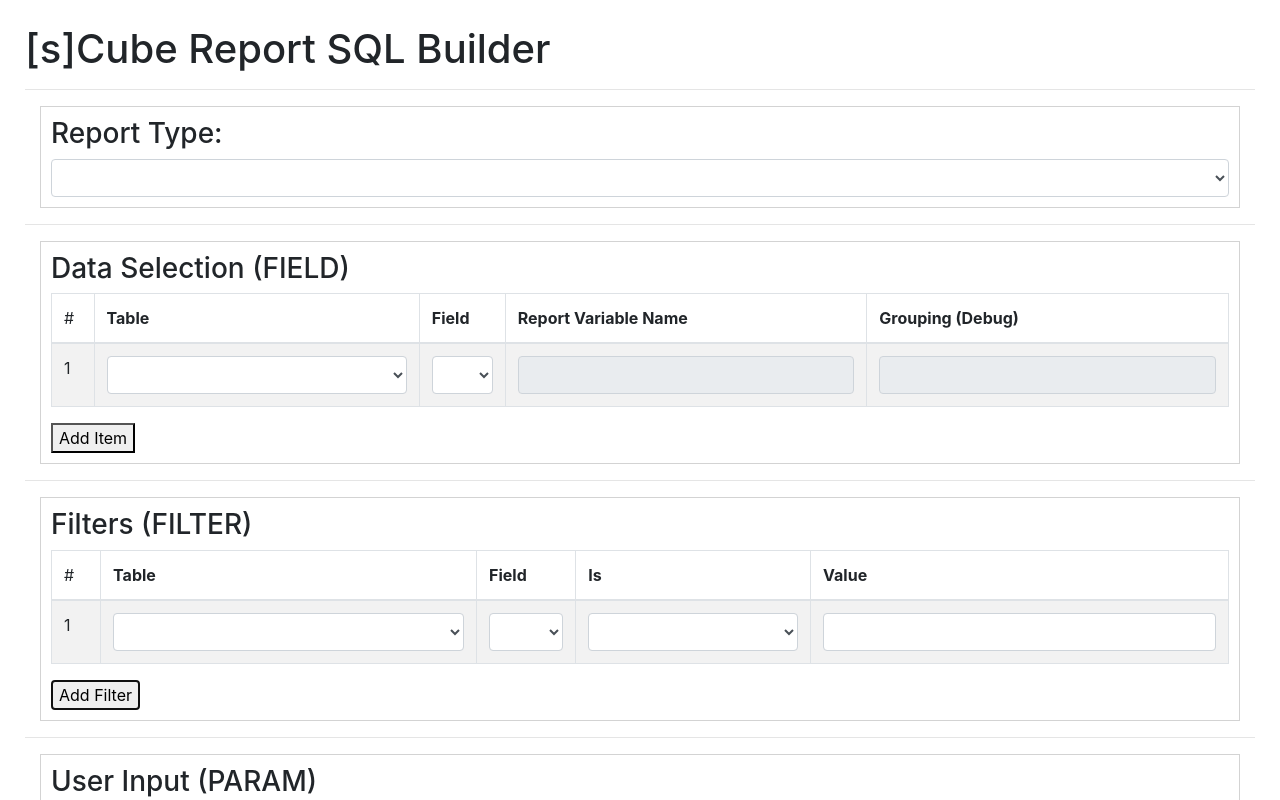
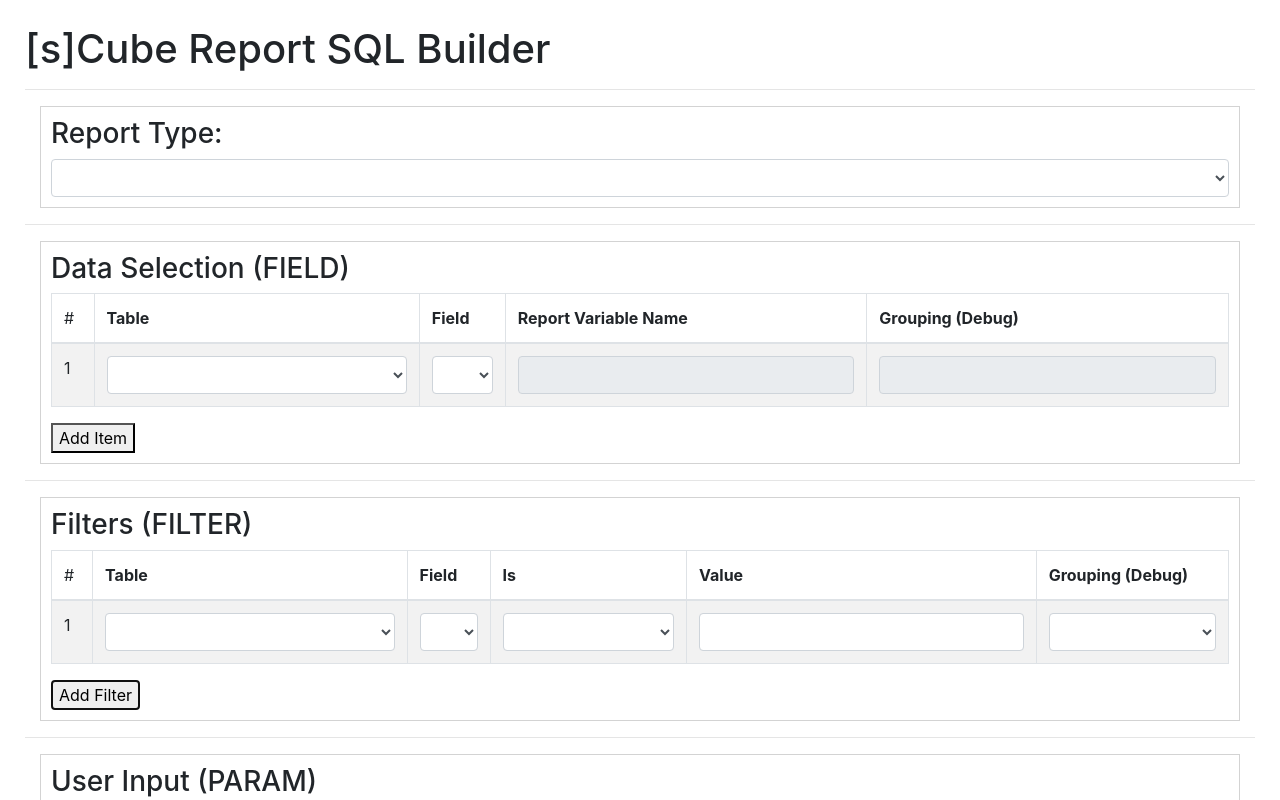
Before and after one commit to ItsAMeNick/sCube-Report-SQL-Builder, a React (Create React App) app: page / in a window 1280 px wide. Both pictures are taken after a click on the button "Add Filter". Shown: the top 800 px of the page. Built offline with nearby package versions, Linux system fonts and the light colour scheme.

Commit message:
[NZ] Fixing grouping for fields and passing to filters

```diff
--- a/src/components/FIELD_Item.js
+++ b/src/components/FIELD_Item.js
@@ -22,6 +22,11 @@ class FIELD_Container extends Component {
 
         //Update this field
         newItem[type] = event.target.value;
+
+        //Clear the field if table is changed
+        if (type === "table") {
+            newItem.field = "";
+        }
         this.props.update(this.props.id, newItem);
 
         //Check the grouping
@@ -63,16 +68,36 @@ class FIELD_Container extends Component {
             }
         }
 
-        //Handle required Filters - Maybe move to another function
+        //Handle required Filters
+        if (type === "field" || type === "table") {
+            let table = this.props.fields[this.props.id].table;
+            let field;
             if (type === "field") {
-            let required_fields = schema[this.props.fields[this.props.id].table].required
+                field = event.target.value;
+            }
+
+            if (table) {
+                //First delete all the exisitng required filters
+                let required_fields = schema[table].required
                 if (required_fields) {
                     let keys = Object.keys(required_fields);
                     for (let r in keys) {
                         let filterRef = "R-" + this.props.id + "-" + keys[r];
-                    var newFilter = {
+                        if (this.props.filters[filterRef]) {
+                            this.props.deleteFilter(filterRef);
+                        }
+                    }
+                }
+
+                if (field) {
+                    //Then add required fields for this setup
+                    if (required_fields) {
+                        let keys = Object.keys(required_fields);
+                        for (let r in keys) {
+                            let filterRef = "R-" + this.props.id + "-" + keys[r];
+                            let newFilter = {
                                             key: filterRef,
-                                    group: null,
+                                            group: this.props.fields[this.props.id].group,
                                             req: true,
                                             table: this.props.fields[this.props.id].table,
                                             field: keys[r],
@@ -86,21 +111,9 @@ class FIELD_Container extends Component {
                             if (!this.props.filters[filterRef]) {
                                 this.props.addFilter(filterRef, newFilter);
                             } else {
+                                console.log(filterRef, newFilter);
                                 this.props.requireFilter(filterRef, newFilter);
                             }
-                }
-            }
-        } else if (type === "table") {
-            //If the table changes remove any required filters associated with this field
-            if (this.props.fields[this.props.id].table) {
-                let required_fields = schema[this.props.fields[this.props.id].table].required
-                if (required_fields) {
-                    let keys = Object.keys(required_fields);
-                    for (let r in keys) {
-                        let filterRef = "R-" + this.props.id + "-" + keys[r];
-                        if (this.props.filters[filterRef]) {
-                            console.log(filterRef);
-                            this.props.deleteFilter(filterRef);
                         }
                     }
                 }
@@ -170,7 +183,7 @@ const mapDispatchToProps = dispatch => ({
     requireFilter: (myRef, newItem) => dispatch({
         type: "update_item",
         payload: {
-            type: "filter",
+            type: "filters",
             ref: myRef,
             item: newItem
         }
--- a/src/components/FILTER_Container.js
+++ b/src/components/FILTER_Container.js
@@ -46,6 +46,7 @@ class Filter_Container extends Component {
                         <th>Field</th>
                         <th>Is</th>
                         <th>Value</th>
+                        <th>Grouping (Debug)</th>
                     </tr>
                 </thead>
                 <tbody>
--- a/src/components/FILTER_Item.js
+++ b/src/components/FILTER_Item.js
@@ -41,6 +41,20 @@ class Filter_Container extends Component {
         return fields;
     }
 
+    getGroups(table) {
+        //Good God, Get a Group Gurl
+        if (!table) return <option/>
+        let groups = this.props.groups;
+        let keys = Object.keys(groups);
+        keys = keys.filter(k => {
+            return (groups[k].table === table)
+        });
+        keys = keys.map(k => {
+            return <option label={k} value={k} key={k}/>
+        });
+        return keys;
+    }
+
     render() {
         return (
             <tr>
@@ -67,13 +81,22 @@ class Filter_Container extends Component {
                     <option label="Not Equal To" value="!="/>
                 </Form.Control></td>
                 <td><Form.Control id={"value-"+this.props.id} onChange={this.handleChange}/></td>
+                { this.props.req ? <React.Fragment>
+                    <td><Form.Control id={"group-"+this.props.id} readOnly value={this.props.filters[this.props.id].group} onChange={this.handleChange}>
+                    </Form.Control></td>
+                </React.Fragment> : <React.Fragment>
+                    <td><Form.Control id={"group-"+this.props.id} as="select" value={this.props.filters[this.props.id].group} onChange={this.handleChange}>
+                        {this.getGroups(this.props.filters[this.props.id].table)}
+                    </Form.Control></td>
+                </React.Fragment> }
             </tr>
         );
     }
 }
 
 const mapStateToProps = state => ({
-    filters: state.filters
+    filters: state.filters,
+    groups: state.groups
 });
 
 const mapDispatchToProps = dispatch => ({
--- a/src/modules/reducer.js
+++ b/src/modules/reducer.js
@@ -23,7 +23,7 @@ const initialState = {
     filters: {
         // "1": {
         //     key: "1",
-        //     group: null,
+        //     group: "",
         //     req: false,
         //     table: "",
         //     field: "",
@@ -34,7 +34,7 @@ const initialState = {
     parameters: {
         // "1": {
         //     key: "1",
-        //     group: null,
+        //     group: "",
         //     parameter_name: "",
         //     data_type: "",
         //     table: "",
@@ -119,7 +119,7 @@ const sCubeReducer = (state = initialState, action) => {
                 newState.filters[m] =
                     {
                         key: m,
-                        group: null,
+                        group: "",
                         req: false,
                         table: "",
                         field: "",
@@ -138,7 +138,7 @@ const sCubeReducer = (state = initialState, action) => {
                 newState.parameters[m] =
                     {
                         key: m,
-                        group: null,
+                        group: "",
                         parameter_name: "",
                         data_type: "",
                         table: "",
```
Lines whose indentation alone changed are shown as unchanged.
